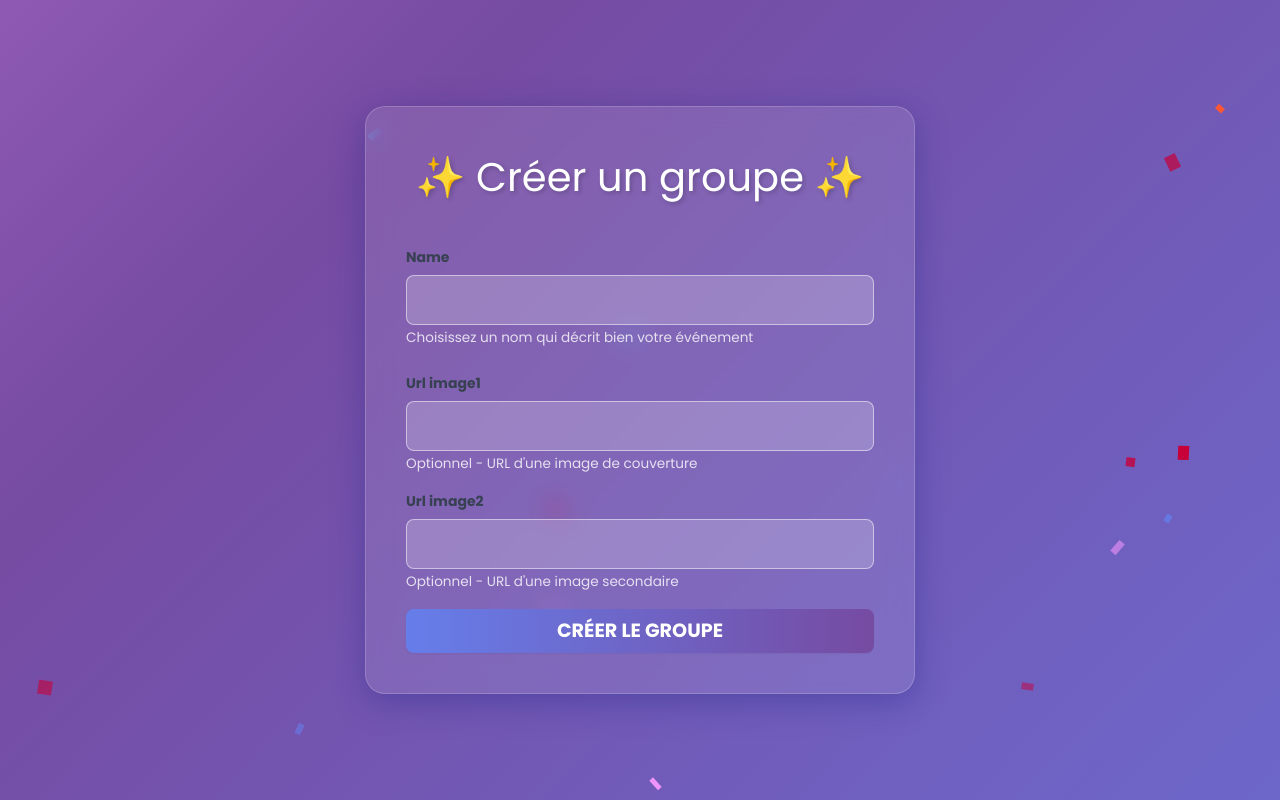
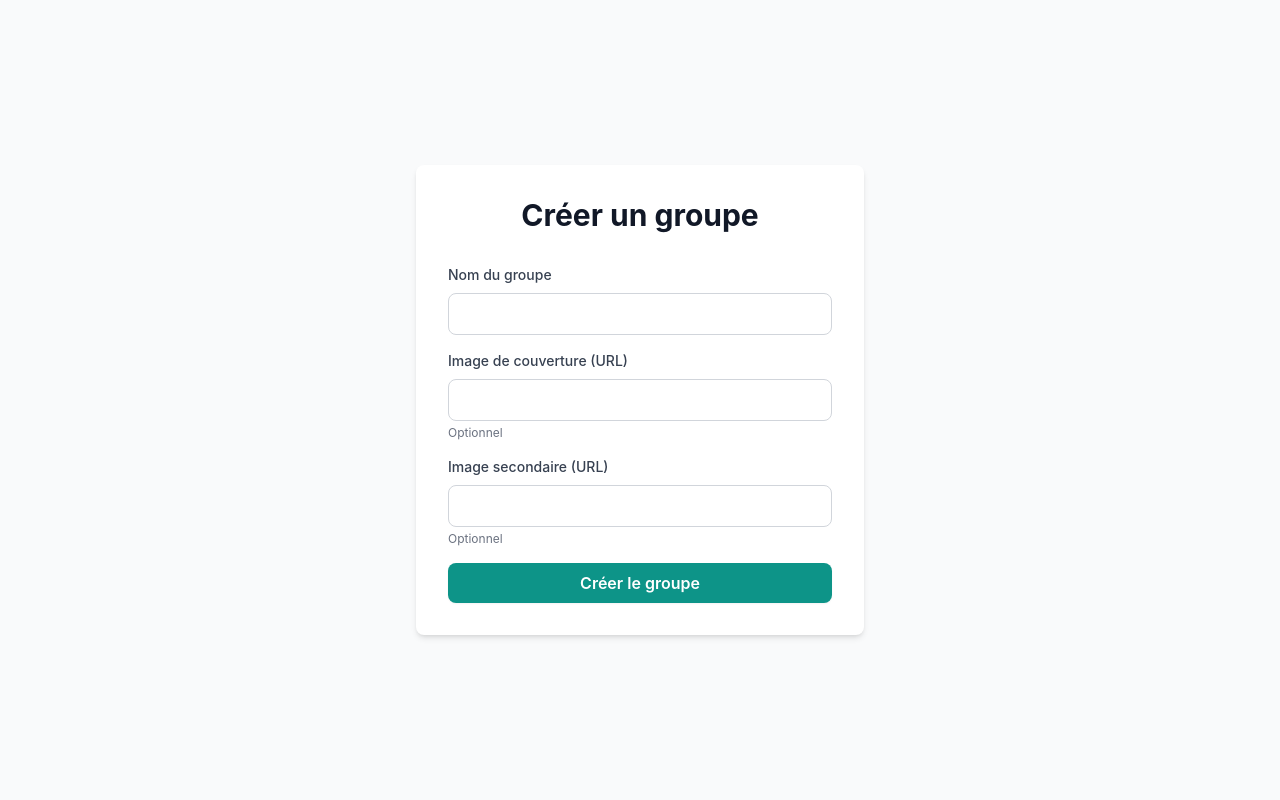
Before and after one commit to math-pixel/Photo-Party-V2, a Symfony app: template templates/group/create.html.twig in a window 1280 px wide. Run offline with Twig, Linux system fonts and the light colour scheme; the template is opened without the code that fills it, so the values that code supplies are empty; form fields are guessed from the names that the template uses; style sheets or scripts are compiled from the project's sources; some libraries are stand-ins or nearby versions.

Commit message:
update create group twig

```diff
--- a/templates/group/create.html.twig
+++ b/templates/group/create.html.twig
@@ -1,195 +1,39 @@
-{# templates/group/create.html.twig #}
-
 {% extends 'base.html.twig' %}
 
 {% block title %}Créer un groupe{% endblock %}
 
-{% block stylesheets %}
-    {{ parent() }}
-    <style>
-        @import url('https://fonts.googleapis.com/css2?family=Poppins:wght@400;700&display=swap');
+{% block body %}
+    <div class="min-h-screen bg-gray-50 flex items-center justify-center py-12 px-4 sm:px-6 lg:px-8">
+        <div class="w-full max-w-md bg-white rounded-lg shadow-md p-8">
+            <h1 class="text-3xl font-bold text-center text-gray-900 mb-8">Créer un groupe</h1>
 
-        body {
-            font-family: 'Poppins', sans-serif;
-            background: linear-gradient(-45deg, #667eea, #764ba2, #f093fb, #4facfe);
-            background-size: 400% 400%;
-            animation: gradient 15s ease infinite;
-            color: #fff;
-            margin: 0;
-            padding: 0;
-            display: flex;
-            justify-content: center;
-            align-items: center;
-            min-height: 100vh;
-            overflow: hidden;
-        }
+            {{ form_start(groupForm, { 'attr': { 'class': 'space-y-6' } }) }}
 
-        @keyframes gradient {
-            0% { background-position: 0% 50%; }
-            50% { background-position: 100% 50%; }
-            100% { background-position: 0% 50%; }
-        }
+            <div>
+                {{ form_label(groupForm.name, 'Nom du groupe', { 'label_attr': { 'class': 'block text-sm font-medium text-gray-700 mb-2' } }) }}
+                {{ form_widget(groupForm.name, { 'attr': { 'class': 'w-full px-4 py-2 border border-gray-300 rounded-lg text-gray-900 placeholder-gray-400 focus:outline-none focus:ring-2 focus:ring-teal-500 focus:border-transparent transition' } }) }}
+                {{ form_errors(groupForm.name, { 'attr': { 'class': 'text-red-600 text-sm mt-1' } }) }}
+            </div>
 
-        .create-group-card {
-            background: rgba(255, 255, 255, 0.1);
-            border-radius: 20px;
-            padding: 2.5em;
-            box-shadow: 0 8px 32px 0 rgba(31, 38, 135, 0.37);
-            backdrop-filter: blur(12px);
-            -webkit-backdrop-filter: blur(12px);
-            border: 1px solid rgba(255, 255, 255, 0.18);
-            width: 100%;
-            max-width: 550px;
-            z-index: 10;
-        }
+            <div>
+                {{ form_label(groupForm.url_image1, 'Image de couverture (URL)', { 'label_attr': { 'class': 'block text-sm font-medium text-gray-700 mb-2' } }) }}
+                {{ form_widget(groupForm.url_image1, { 'attr': { 'class': 'w-full px-4 py-2 border border-gray-300 rounded-lg text-gray-900 placeholder-gray-400 focus:outline-none focus:ring-2 focus:ring-teal-500 focus:border-transparent transition' } }) }}
+                {{ form_errors(groupForm.url_image1, { 'attr': { 'class': 'text-red-600 text-sm mt-1' } }) }}
+                <p class="text-xs text-gray-500 mt-1">Optionnel</p>
+            </div>
 
-        h1 {
-            text-align: center;
-            font-size: 2.5em;
-            margin-bottom: 1em;
-            text-shadow: 2px 2px 4px rgba(0,0,0,0.2);
-        }
+            <div>
+                {{ form_label(groupForm.url_image2, 'Image secondaire (URL)', { 'label_attr': { 'class': 'block text-sm font-medium text-gray-700 mb-2' } }) }}
+                {{ form_widget(groupForm.url_image2, { 'attr': { 'class': 'w-full px-4 py-2 border border-gray-300 rounded-lg text-gray-900 placeholder-gray-400 focus:outline-none focus:ring-2 focus:ring-teal-500 focus:border-transparent transition' } }) }}
+                {{ form_errors(groupForm.url_image2, { 'attr': { 'class': 'text-red-600 text-sm mt-1' } }) }}
+                <p class="text-xs text-gray-500 mt-1">Optionnel</p>
+            </div>
 
-        .form-group {
-            margin-bottom: 1.5rem;
-        }
+            <button type="submit" class="w-full py-3 mt-8 bg-teal-600 hover:bg-teal-700 text-white font-semibold rounded-lg transition duration-200 focus:outline-none focus:ring-2 focus:ring-teal-500 focus:ring-offset-2">
+                Créer le groupe
+            </button>
 
-        .form-group label {
-            display: block;
-            margin-bottom: 0.5rem;
-            font-weight: bold;
-        }
-
-        .form-group input[type="text"],
-        .form-group input[type="url"] {
-            width: 100%;
-            padding: 12px 15px;
-            border-radius: 8px;
-            border: 1px solid rgba(255, 255, 255, 0.5);
-            background: rgba(255, 255, 255, 0.2);
-            color: #fff;
-            font-size: 1em;
-            transition: all 0.3s ease;
-        }
-
-        .form-group input::placeholder {
-            color: rgba(255, 255, 255, 0.7);
-        }
-
-        .form-group input:focus {
-            outline: none;
-            border-color: #fff;
-            box-shadow: 0 0 10px rgba(102, 126, 234, 0.5);
-        }
-
-        /* Messages d'erreur */
-        .form-error {
-            color: #ff6b6b;
-            background: rgba(255, 107, 107, 0.2);
-            padding: 0.5rem;
-            border-radius: 5px;
-            margin-top: 0.5rem;
-            font-size: 0.9em;
-        }
-
-        button[type="submit"] {
-            width: 100%;
-            padding: 15px;
-            border: none;
-            border-radius: 8px;
-            background: linear-gradient(90deg, #667eea 0%, #764ba2 100%);
-            color: white;
-            font-size: 1.2em;
-            font-weight: bold;
-            cursor: pointer;
-            transition: transform 0.2s ease, box-shadow 0.2s ease;
-            text-transform: uppercase;
-            margin-top: 1rem;
-        }
-
-        button[type="submit"]:hover {
-            transform: translateY(-3px);
-            box-shadow: 0 10px 20px rgba(0, 0, 0, 0.2);
-        }
-
-        .confetti-container {
-            position: absolute;
-            top: 0;
-            left: 0;
-            width: 100%;
-            height: 100%;
-            overflow: hidden;
-            z-index: 1;
-        }
-
-        .confetti {
-            position: absolute;
-            width: 10px;
-            height: 10px;
-            background-color: #f0f;
-            animation: fall linear infinite;
-        }
-
-        @keyframes fall {
-            to {
-                transform: translateY(110vh) rotateZ(360deg);
-            }
-        }
-
-        {% for i in 1..20 %}
-        .confetti:nth-child({{ i }}) {
-            left: {{ random(0, 100) }}%;
-            background-color: {{ random(['#ffc300', '#ff5733', '#c70039', '#667eea', '#4facfe', '#f093fb']) }};
-            width: {{ random(5, 15) }}px;
-            height: {{ random(5, 15) }}px;
-            animation-duration: {{ random(5, 15) }}s;
-            animation-delay: -{{ random(0, 10) }}s;
-            opacity: {{ random(5, 10) / 10 }};
-        }
-        {% endfor %}
-
-        /* Aide visuelle */
-        .form-help {
-            font-size: 0.85em;
-            color: rgba(255, 255, 255, 0.8);
-            margin-top: 0.3rem;
-        }
-    </style>
-{% endblock %}
-
-{% block body %}
-    <div class="confetti-container">
-        {% for i in 1..20 %}
-            <div class="confetti"></div>
-        {% endfor %}
-    </div>
-
-    <div class="create-group-card">
-        <h1>✨ Créer un groupe ✨</h1>
-
-        {{ form_start(groupForm) }}
-        <div class="form-group">
-            {{ form_label(groupForm.name) }}
-            {{ form_widget(groupForm.name) }}
-            {{ form_errors(groupForm.name) }}
-            <small class="form-help">Choisissez un nom qui décrit bien votre événement</small>
+            {{ form_end(groupForm) }}
         </div>
-
-        <div class="form-group">
-            {{ form_label(groupForm.url_image1) }}
-            {{ form_widget(groupForm.url_image1) }}
-            {{ form_errors(groupForm.url_image1) }}
-            <small class="form-help">Optionnel - URL d'une image de couverture</small>
-        </div>
-
-        <div class="form-group">
-            {{ form_label(groupForm.url_image2) }}
-            {{ form_widget(groupForm.url_image2) }}
-            {{ form_errors(groupForm.url_image2) }}
-            <small class="form-help">Optionnel - URL d'une image secondaire</small>
-        </div>
-
-        <button type="submit">Créer le groupe</button>
-        {{ form_end(groupForm) }}
     </div>
 {% endblock %}
```
